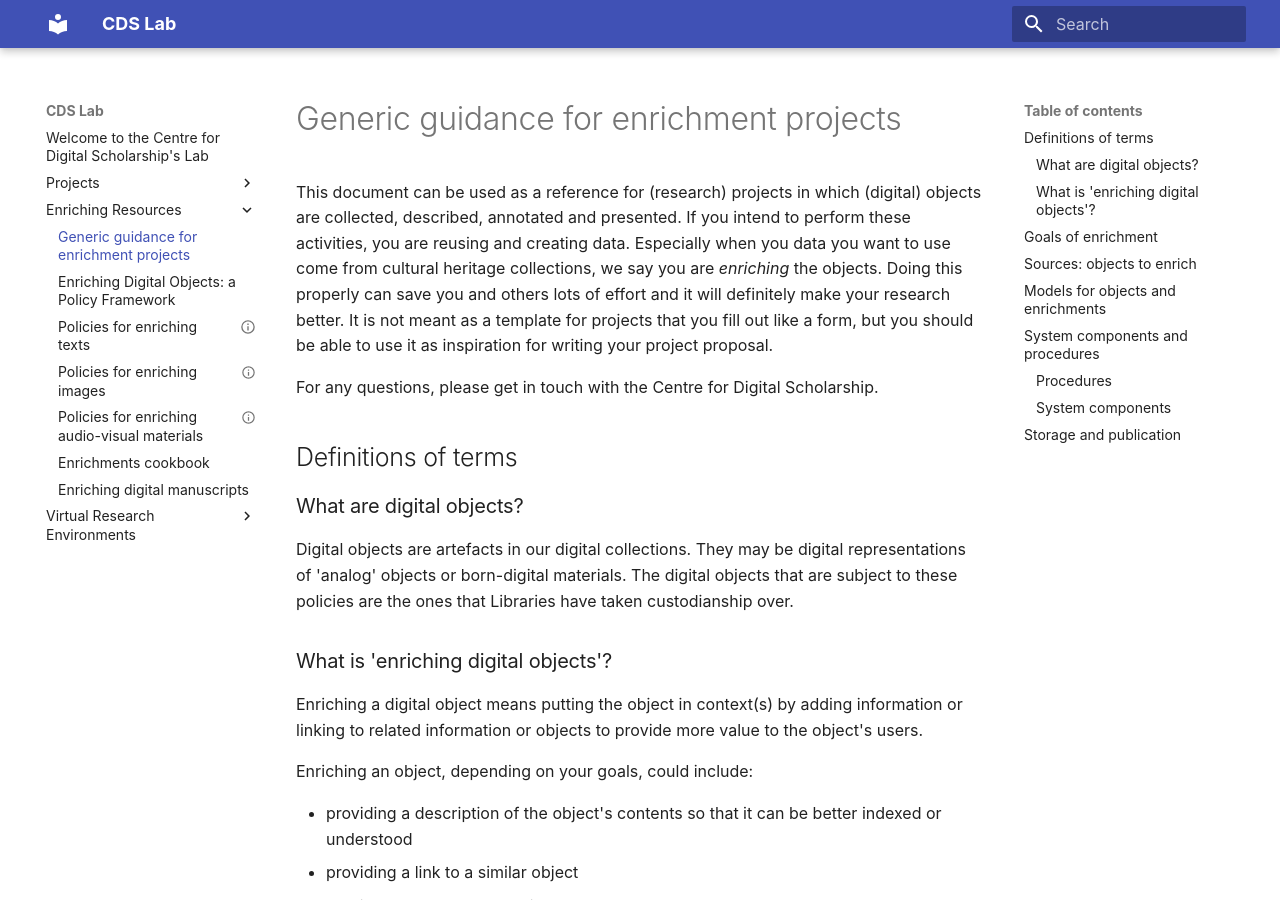
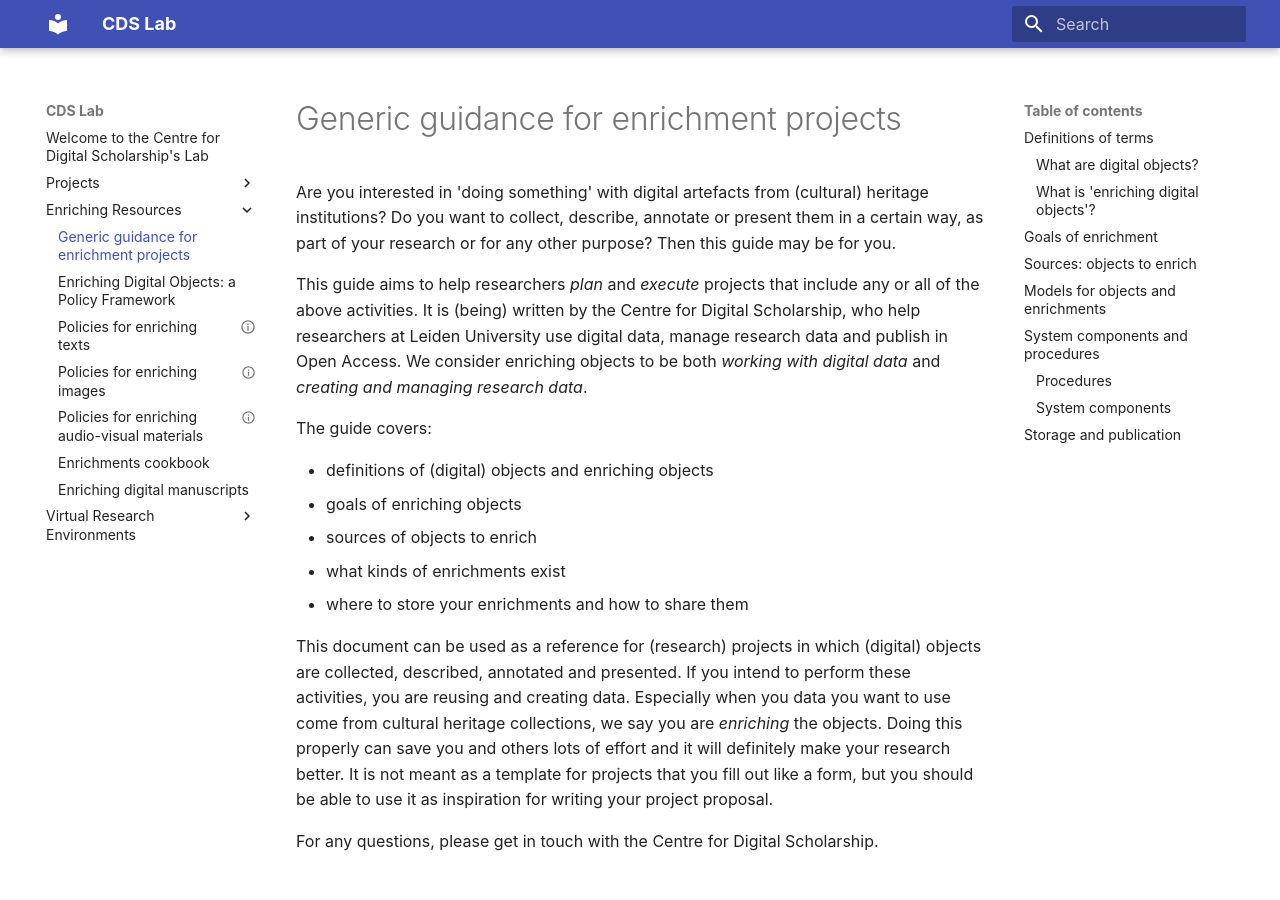
Before and after one commit to LeidenUniversityLibrary/cds-lab-homepage, an MkDocs documentation site: the page built from docs/enriching-resources/index.md, in a window 1280 px wide and 900 px high. Built offline with MkDocs 1.6.1 and Material for MkDocs 9.7.7, drawn with Linux system fonts in a browser that asks for light colours; some of the changed text lies outside the part shown.

Commit message:
Improve introduction

```diff
--- a/docs/enriching-resources/index.md
+++ b/docs/enriching-resources/index.md
@@ -1,6 +1,24 @@
 ---
 title: Generic guidance for enrichment projects
 ---
+
+Are you interested in 'doing something' with digital artefacts from (cultural) heritage institutions?
+Do you want to collect, describe, annotate or present them in a certain way, as part of your research
+or for any other purpose?
+Then this guide may be for you.
+
+This guide aims to help researchers *plan* and *execute* projects that include any or all of the above activities.
+It is (being) written by the Centre for Digital Scholarship, who help researchers at Leiden University
+use digital data, manage research data and publish in Open Access. We consider enriching objects to be
+both *working with digital data* and *creating and managing research data*.
+
+The guide covers:
+
+- definitions of (digital) objects and enriching objects
+- goals of enriching objects
+- sources of objects to enrich
+- what kinds of enrichments exist
+- where to store your enrichments and how to share them
 
 This document can be used as a reference for (research) projects in which (digital) objects are collected, described, annotated and presented.
 If you intend to perform these activities, you are reusing and creating data.
@@ -78,7 +96,7 @@ What are the parts to each of your enrichments? A collection name, general descr
 
 # System components and procedures
 
-To perform the actual enrichment, you will need a system – software that helps you create and
+To perform the actual enrichment, you will need a method – tools (e.g. software) that help you create and
 store enrichments and procedures for working with it.
 In the past, perhaps you would take structured notes on index cards and share the cards with researchers that you know.
 Nowadays, you may want to select parts of an image and fill a few fields in a form right next to the image and
@@ -123,7 +141,8 @@ the system(s) you use to create them.
 As mentioned above, you should ensure your data is stored safely to prevent loss and unauthorised access and changes. See [Data protection](https://www.library.universiteitleiden.nl/research-and-publishing/datamanagement/data-protection) for some pointers.
 
 Ideally your enrichments are available via standard interfaces and protocols as soon as possible after their creation (and possibly validation).
-Even better is when they are available for the long term with persistent identifiers that resolve to the latest location when the data of your enrichment are relocated to other computers.
+Even better is when they are available for the long term with *persistent identifiers*
+that resolve to the latest location when the data of your enrichment are relocated to other computers.
 
 You should archive your enrichments in a research data archive at least once,
 at the end of the project, or when the enrichments are finished.
```
